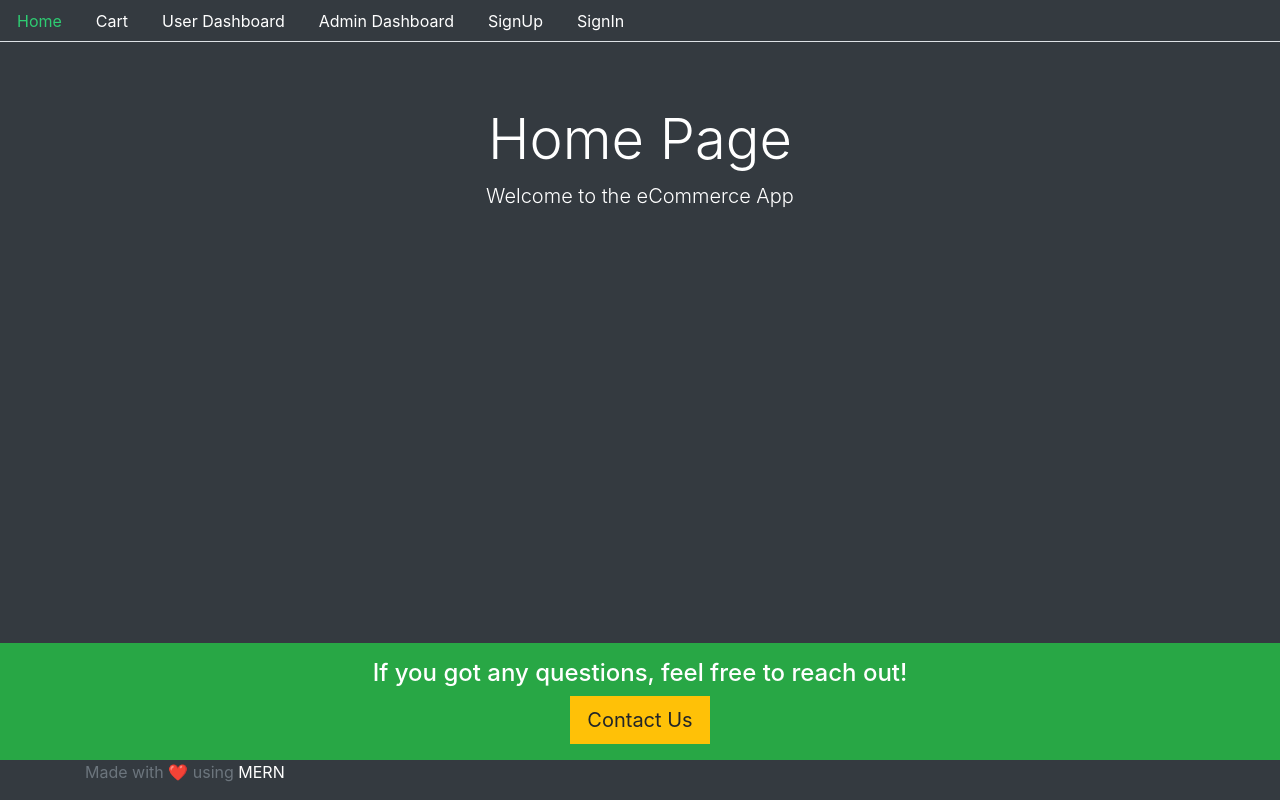
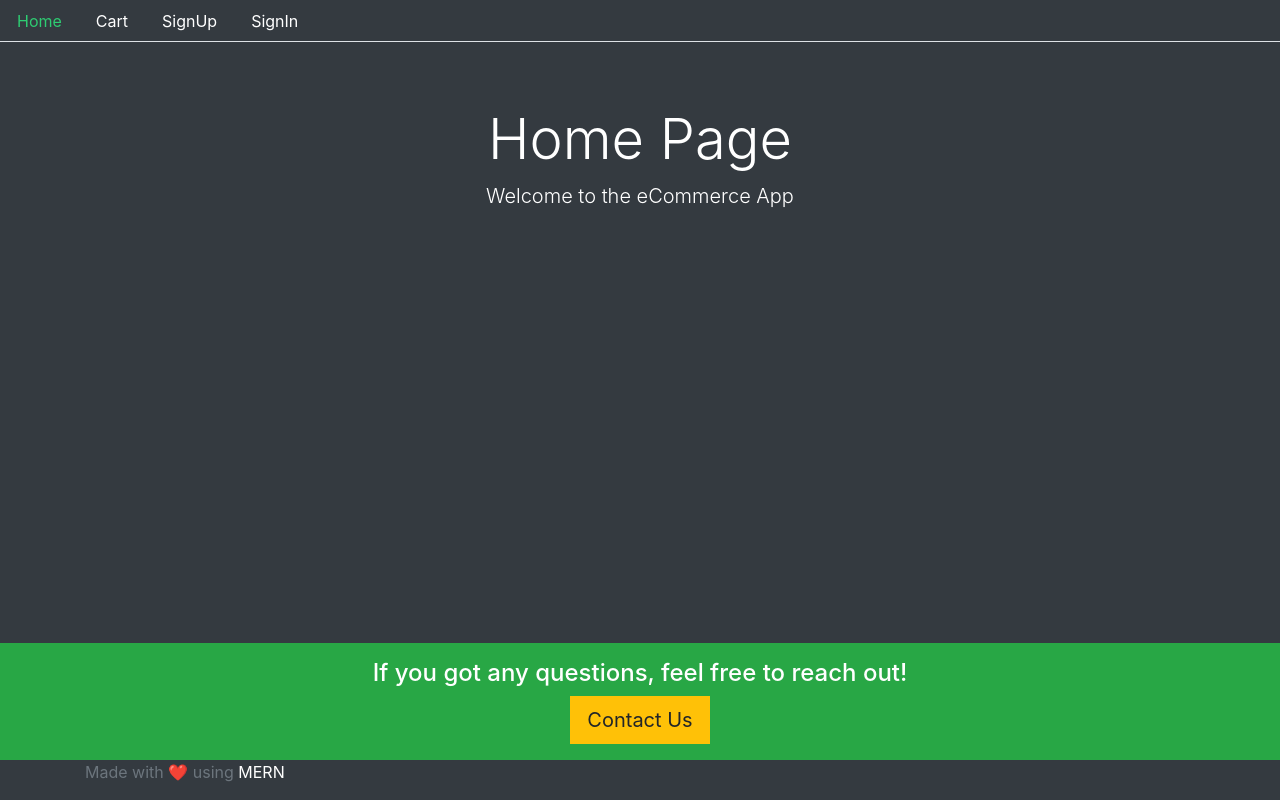
Before and after one commit to Raj-Joshi-dev/eCommerce-MERN, a React (Create React App) app in the folder frontend/: page / in a window 1280 px wide. Built offline with nearby package versions, Linux system fonts and the light colour scheme; no server answers.

Commit message:
Protect Admin Dashboard (only show it to Admin in the frontend and not any other user)

```diff
--- a/frontend/src/core/NavigationBar.js
+++ b/frontend/src/core/NavigationBar.js
@@ -27,7 +27,8 @@ const NavigationBar = ({ history }) => (
           Cart
         </Link>
       </li>
-      <li className="nav-item">
+      {isAuthenticated() && isAuthenticated().user.role === 0 && (
+        <li className="nav-item">
         <Link
           style={currentTab(history, "/user/dashboard")}
           className="nav-link"
@@ -36,7 +37,9 @@ const NavigationBar = ({ history }) => (
           User Dashboard
         </Link>
       </li>
-      <li className="nav-item">
+      )}
+      {isAuthenticated() && isAuthenticated().user.role === 1 && (
+        <li className="nav-item">
         <Link
           style={currentTab(history, "/admin/dashboard")}
           className="nav-link"
@@ -45,6 +48,7 @@ const NavigationBar = ({ history }) => (
           Admin Dashboard
         </Link>
       </li>
+      )}
       {!isAuthenticated() && (
         <Fragment>
           <li className="nav-item">
--- a/frontend/src/user/Signin.js
+++ b/frontend/src/user/Signin.js
@@ -1,5 +1,5 @@
 import React, { useState } from "react";
-import { Link, Redirect } from "react-router-dom";
+import { Redirect } from "react-router-dom";
 import Base from "../core/Base";
 
 import { signin, authenticate, isAuthenticated } from "../auth/helper";
@@ -40,7 +40,6 @@ const SignIn = () => {
       .catch(console.log("SigIn Request Failed!"));
   };
 
-  //TODO: do a redirect here.
   const performRedirect = () => {
     if (didRedirect) {
       if (user && user.role === 1) {
```
